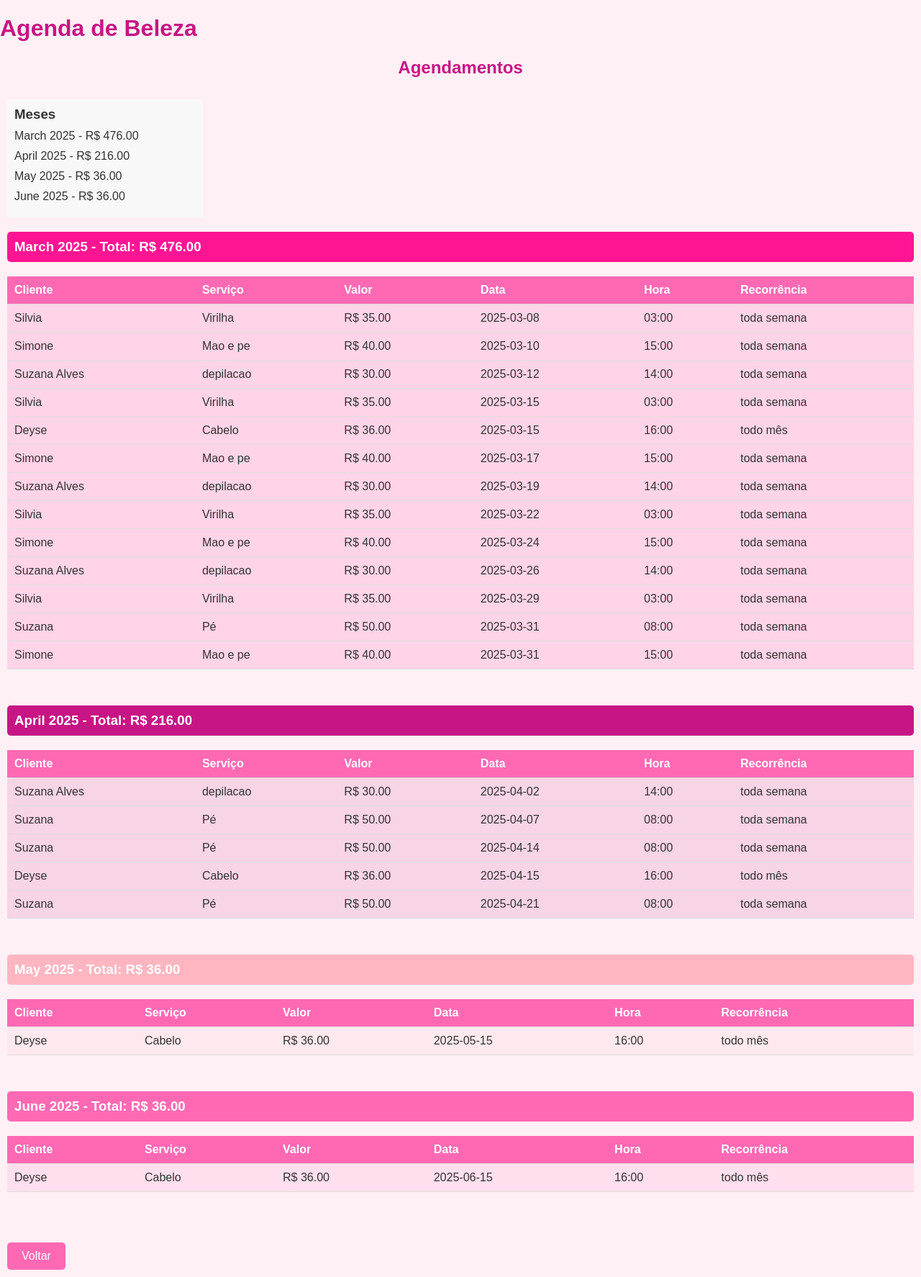
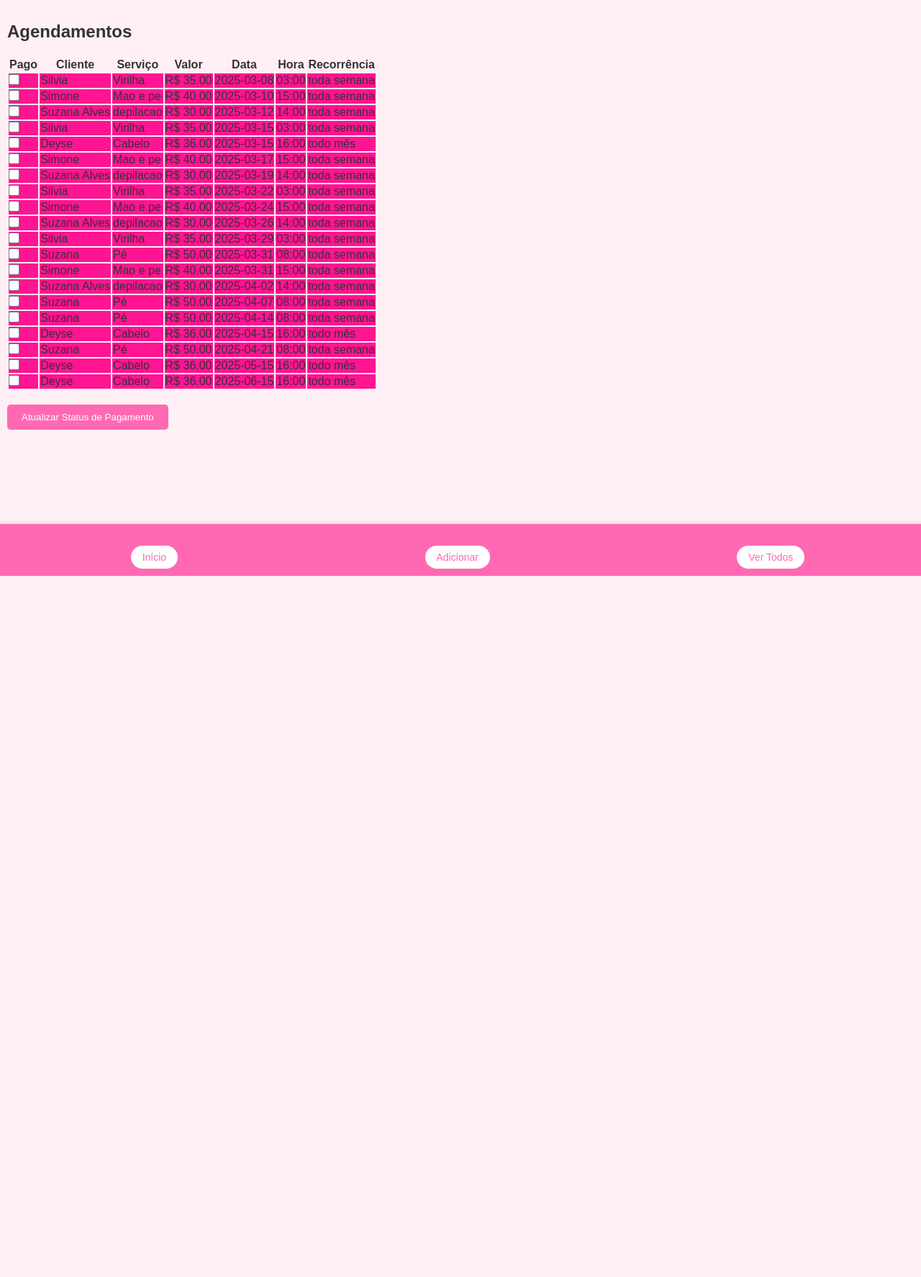
Before and after one commit to dilsonlima/salaodebelezaWebApp, a Flask app: page /view in a window 1280 px wide. Shown: the whole page at 72% size. After the commit the page ends 800 px from the top, so only its background shows below. Run offline with Flask 3, Linux system fonts and the light colour scheme; data comes from the database, SQL or seed files in the repository; both versions use the stored data as it was after the commit.

Commit message:
adicionando combo para pago ou nao

```diff
--- a/app.py
+++ b/app.py
@@ -26,10 +26,50 @@ def init_db():
 
 init_db()
 
-# Rota principal
+#cria banco de dados pago
+def init_db():
+    with sqlite3.connect(DATABASE) as conn:
+        cursor = conn.cursor()
+        cursor.execute('''
+            CREATE TABLE IF NOT EXISTS appointments (
+                id INTEGER PRIMARY KEY AUTOINCREMENT,
+                client_name TEXT NOT NULL,
+                service_description TEXT NOT NULL,
+                service_value REAL NOT NULL,
+                date TEXT NOT NULL,
+                time TEXT NOT NULL,
+                recurrence TEXT NOT NULL,
+                color TEXT NOT NULL,
+                pago BOOLEAN DEFAULT 0  -- Novo campo (0 = não pago, 1 = pago)
+            )
+        ''')
+        conn.commit()
+
+#Adicionar nova rota para resumo do dia
+from datetime import datetime, time
+
 @app.route('/')
 def index():
-    return render_template('index.html')
+    try:
+        with sqlite3.connect(DATABASE) as conn:
+            cursor = conn.cursor()
+            today = datetime.now().strftime('%Y-%m-%d')
+            cursor.execute('SELECT * FROM appointments WHERE date = ? ORDER BY time', (today,))
+            appointments = cursor.fetchall()
+
+            # Remove agendamentos com horários já passados
+            current_time = datetime.now().time()
+            filtered_appointments = []
+            for appointment in appointments:
+                appointment_time = datetime.strptime(appointment[5], '%H:%M').time()  # appointment[5] é a hora
+                if appointment_time >= current_time:
+                    filtered_appointments.append(appointment)
+
+    except sqlite3.Error as e:
+        print(f"Erro no banco de dados: {e}")
+        filtered_appointments = []
+
+    return render_template('index.html', appointments=filtered_appointments)
 
 # Rota para adicionar agendamento
 @app.route('/add', methods=['GET', 'POST'])
@@ -78,6 +118,7 @@ def calculate_recurrence_date(start_date, recurrence, iteration):
         return start_date + relativedelta(months=iteration)
     return start_date
 
+
 # Rota para visualizar agendamentos
 @app.route('/view')
 def view_appointments():
@@ -86,32 +127,36 @@ def view_appointments():
             cursor = conn.cursor()
             cursor.execute('SELECT * FROM appointments ORDER BY date, time')
             appointments = cursor.fetchall()
-
-            # Agrupa os agendamentos por mês e calcula a soma dos valores
-            grouped_appointments = {}
-            colors = ['#FFB6C1', '#FF69B4', '#FF1493', '#C71585']  # Cores para cada mês
-            for appointment in appointments:
-                date = datetime.strptime(appointment[4], '%Y-%m-%d')  # appointment[4] é a data
-                month_year = date.strftime('%Y-%m')  # Formato: "2023-10"
-                month_name = date.strftime('%B %Y')  # Formato: "October 2023"
-                service_value = float(appointment[3])  # appointment[3] é o valor do serviço
-
-                if month_year not in grouped_appointments:
-                    grouped_appointments[month_year] = {
-                        'month_name': month_name,
-                        'color': colors[(date.month - 1) % len(colors)],  # Cor baseada no mês
-                        'total_value': 0.0,  # Inicializa a soma dos valores
-                        'appointments': []
-                    }
-
-                grouped_appointments[month_year]['total_value'] += service_value
-                grouped_appointments[month_year]['appointments'].append(appointment)
-
     except sqlite3.Error as e:
         print(f"Erro no banco de dados: {e}")
-        grouped_appointments = {}
+        appointments = []
 
-    return render_template('view_appointments.html', grouped_appointments=grouped_appointments)
+    return render_template('view_appointments.html', appointments=appointments)
+
+
+#rota para calcular o pago
+@app.route('/update_payment_status', methods=['POST'])
+def update_payment_status():
+    try:
+        with sqlite3.connect(DATABASE) as conn:
+            cursor = conn.cursor()
+            # Obtém todos os IDs dos agendamentos
+            cursor.execute('SELECT id FROM appointments')
+            all_ids = [row[0] for row in cursor.fetchall()]
+
+            # Obtém os IDs dos agendamentos marcados como pagos
+            paid_ids = request.form.getlist('pago')
+
+            # Atualiza o status de pagamento
+            for appointment_id in all_ids:
+                pago = 1 if str(appointment_id) in paid_ids else 0
+                cursor.execute('UPDATE appointments SET pago = ? WHERE id = ?', (pago, appointment_id))
+            conn.commit()
+    except sqlite3.Error as e:
+        print(f"Erro no banco de dados: {e}")
+
+    return redirect(url_for('view_appointments'))
+
 
 if __name__ == '__main__':
     app.run(debug=True)
--- a/static/style.css
+++ b/static/style.css
@@ -1,139 +1,3 @@
-body {
-    font-family: Arial, sans-serif;
-    background-color: #FFF0F5;
-    color: #333;
-}
-
-h1 {
-    color: #C71585;
-}
-
-a {
-    color: #FF69B4;
-    text-decoration: none;
-}
-
-a:hover {
-    text-decoration: underline;
-}
-
-form {
-    margin: 20px 0;
-}
-
-label {
-    display: block;
-    margin: 10px 0 5px;
-}
-
-input, select, button {
-    padding: 8px;
-    margin-bottom: 10px;
-    border: 1px solid #FF69B4;
-    border-radius: 4px;
-}
-
-button {
-    background-color: #FF69B4;
-    color: white;
-    border: none;
-    cursor: pointer;
-}
-
-button:hover {
-    background-color: #C71585;
-}
-
-table {
-    width: 100%;
-    border-collapse: collapse;
-    margin: 20px 0;
-}
-
-th, td {
-    padding: 10px;
-    text-align: left;
-    border-bottom: 1px solid #FF69B4;
-}
-
-th {
-    background-color: #FF69B4;
-    color: white;
-}
-
-
-.btn {
-    display: inline-block;
-    padding: 10px 20px;
-    margin: 10px;
-    background-color: #FF69B4;
-    color: white;
-    text-decoration: none;
-    border-radius: 5px;
-    border: none;
-    cursor: pointer;
-    font-size: 16px;
-}
-
-.btn:hover {
-    background-color: #C71585;
-}
-
-
-/* Estilo para o menu vertical */
-.menu-vertical {
-    width: 20%;
-    padding: 10px;
-    background-color: #f8f8f8;
-}
-
-.menu-vertical ul {
-    list-style-type: none;
-    padding: 0;
-}
-
-.menu-vertical li {
-    margin-bottom: 10px;
-}
-
-.menu-vertical a {
-    text-decoration: none;
-    color: #333;
-}
-
-.menu-vertical a:hover {
-    color: #FF69B4;
-}
-
-/* Estilo para as seções de agendamentos */
-.section-agendamentos {
-    width: 80%;
-    padding: 10px;
-}
-
-.section-agendamentos h3 {
-    background-color: #FF69B4;
-    padding: 10px;
-    color: white;
-    border-radius: 5px;
-}
-
-.section-agendamentos table {
-    width: 100%;
-    border-collapse: collapse;
-    margin-top: 10px;
-}
-
-.section-agendamentos th, .section-agendamentos td {
-    padding: 10px;
-    text-align: left;
-    border-bottom: 1px solid #ddd;
-}
-
-.section-agendamentos tr:hover {
-    background-color: #f5f5f5;
-}
-
 /* Estilos Gerais */
 body {
     font-family: Arial, sans-serif;
@@ -143,108 +7,114 @@ body {
     color: #333;
 }
 
-h2 {
-    text-align: center;
-    color: #C71585;
-}
-
 .container {
-    display: flex;
-    flex-direction: column;
     padding: 10px;
 }
 
-/* Menu Vertical */
-.menu-vertical {
-    background-color: #f8f8f8;
-    padding: 10px;
+/* Cabeçalho */
+.header {
+    text-align: center;
     margin-bottom: 20px;
 }
 
-.menu-vertical h3 {
-    margin: 0 0 10px 0;
-    color: #333;
+.header .icon {
+    width: 50px;
+    height: 50px;
+    margin-bottom: 10px;
 }
 
-.menu-vertical ul {
+.header h1 {
+    font-size: 24px;
+    color: #C71585;
+    margin: 0;
+}
+
+/* Resumo do Dia */
+.daily-summary {
+    background-color: white;
+    padding: 15px;
+    border-radius: 10px;
+    box-shadow: 0 2px 5px rgba(0, 0, 0, 0.1);
+}
+
+.daily-summary h2 {
+    font-size: 20px;
+    color: #333;
+    margin-bottom: 10px;
+}
+
+.daily-summary ul {
     list-style-type: none;
     padding: 0;
     margin: 0;
 }
 
-.menu-vertical li {
-    margin-bottom: 10px;
-}
-
-.menu-vertical a {
-    text-decoration: none;
-    color: #333;
+.daily-summary li {
+    padding: 10px;
+    border-bottom: 1px solid #eee;
     font-size: 16px;
 }
 
-.menu-vertical a:hover {
-    color: #FF69B4;
+.daily-summary li:last-child {
+    border-bottom: none;
 }
 
-/* Agendamentos por Mês */
-.agendamentos-container {
+/* Menu Suspenso no Rodapé */
+footer {
+    position: fixed;
+    bottom: 0;
+    left: 0;
     width: 100%;
+    background-color: #FF69B4;
+    padding: 10px;
+    text-align: center;
+    box-shadow: 0 -2px 5px rgba(0, 0, 0, 0.1);
 }
 
-.month-section {
-    margin-bottom: 30px;
+.footer-menu {
+    display: flex;
+    justify-content: space-around;
 }
 
-.month-section h3 {
-    background-color: #FF69B4;
-    padding: 10px;
-    color: white;
-    border-radius: 5px;
-    margin: 0 0 10px 0;
+.footer-menu .btn {
+    background-color: white;
+    color: #FF69B4;
+    padding: 8px 16px;
+    border-radius: 20px;
+    text-decoration: none;
+    font-size: 14px;
+    transition: background-color 0.3s, color 0.3s;
 }
 
-.table-container {
-    overflow-x: auto; /* Permite rolagem horizontal */
+.footer-menu .btn:hover {
+    background-color: #C71585;
+    color: white;
 }
 
-table {
-    width: 100%;
-    border-collapse: collapse;
-    margin-top: 10px;
+/* Estilo para as linhas tachadas */
+tr.pago td {
+    text-decoration: line-through;
+    font-style: italic;
+    color: #888; /* Cor mais clara para serviços pagos */
 }
 
-th, td {
-    padding: 10px;
-    text-align: left;
-    border-bottom: 1px solid #ddd;
-    white-space: nowrap; /* Evita quebra de linha */
+/* Estilo para os checkboxes */
+input[type="checkbox"] {
+    transform: scale(1.2); /* Aumenta o tamanho do checkbox */
+    margin: 0;
 }
 
-tr:hover {
-    background-color: #f5f5f5;
+/* Estilo para o botão de atualização */
+.btn {
+    background-color: #FF69B4;
+    color: white;
+    padding: 10px 20px;
+    border: none;
+    border-radius: 5px;
+    cursor: pointer;
+    margin-top: 20px;
 }
 
-/* Media Queries para Dispositivos Móveis */
-@media (max-width: 768px) {
-    .container {
-        flex-direction: column;
-    }
-
-    .menu-vertical {
-        width: 100%;
-        margin-bottom: 20px;
-    }
-
-    .agendamentos-container {
-        width: 100%;
-    }
-
-    .month-section h3 {
-        font-size: 18px;
-    }
-
-    th, td {
-        padding: 8px;
-        font-size: 14px;
-    }
+.btn:hover {
+    background-color: #C71585;
 }
--- a/templates/base.html
+++ b/templates/base.html
@@ -7,14 +7,17 @@
     <link rel="stylesheet" href="{{ url_for('static', filename='style.css') }}">
 </head>
 <body>
-    <header>
-        <h1>Agenda de Beleza</h1>
-    </header>
-    <main>
+    <div class="container">
         {% block content %}{% endblock %}
-    </main>
+    </div>
+
+    <!-- Menu Suspenso no Rodapé -->
     <footer>
-        <a href="{{ url_for('index') }}" class="btn">Voltar</a>
+        <div class="footer-menu">
+            <a href="{{ url_for('index') }}" class="btn">Início</a>
+            <a href="{{ url_for('add_appointment') }}" class="btn">Adicionar</a>
+            <a href="{{ url_for('view_appointments') }}" class="btn">Ver Todos</a>
+        </div>
     </footer>
 </body>
 </html>
--- a/templates/view_appointments.html
+++ b/templates/view_appointments.html
@@ -2,32 +2,11 @@
 
 {% block content %}
     <h2>Agendamentos</h2>
-    <div class="container">
-        <!-- Menu Vertical -->
-        <div class="menu-vertical">
-            <h3>Meses</h3>
-            <ul>
-                {% for month_year, data in grouped_appointments.items() %}
-                    <li>
-                        <a href="#{{ month_year }}">
-                            {{ data.month_name }} - R$ {{ "%.2f"|format(data.total_value) }}
-                        </a>
-                    </li>
-                {% endfor %}
-            </ul>
-        </div>
-
-        <!-- Agendamentos por Mês -->
-        <div class="agendamentos-container">
-            {% for month_year, data in grouped_appointments.items() %}
-                <div id="{{ month_year }}" class="month-section">
-                    <h3 style="background-color: {{ data.color }};">
-                        {{ data.month_name }} - Total: R$ {{ "%.2f"|format(data.total_value) }}
-                    </h3>
-                    <div class="table-container">
+    <form method="POST" action="{{ url_for('update_payment_status') }}">
         <table>
             <thead>
                 <tr>
+                    <th>Pago</th>
                     <th>Cliente</th>
                     <th>Serviço</th>
                     <th>Valor</th>
@@ -37,21 +16,34 @@
                 </tr>
             </thead>
             <tbody>
-                                {% for appointment in data.appointments %}
-                                    <tr style="background-color: {{ data.color }}20;">
-                                        <td>{{ appointment[1] }}</td>
-                                        <td>{{ appointment[2] }}</td>
-                                        <td>R$ {{ "%.2f"|format(appointment[3]) }}</td>
-                                        <td>{{ appointment[4] }}</td>
-                                        <td>{{ appointment[5] }}</td>
-                                        <td>{{ appointment[6] }}</td>
+                {% for appointment in appointments %}
+                    <tr style="background-color: {{ appointment[7] }};">
+                        <td>
+                            <input type="checkbox" name="pago" value="{{ appointment[0] }}"
+                                   {% if appointment[8] %}checked{% endif %}>
+                        </td>
+                        <td {% if appointment[8] %}class="pago"{% endif %}>
+                            {{ appointment[1] }}
+                        </td>
+                        <td {% if appointment[8] %}class="pago"{% endif %}>
+                            {{ appointment[2] }}
+                        </td>
+                        <td {% if appointment[8] %}class="pago"{% endif %}>
+                            R$ {{ "%.2f"|format(appointment[3]) }}
+                        </td>
+                        <td {% if appointment[8] %}class="pago"{% endif %}>
+                            {{ appointment[4] }}
+                        </td>
+                        <td {% if appointment[8] %}class="pago"{% endif %}>
+                            {{ appointment[5] }}
+                        </td>
+                        <td {% if appointment[8] %}class="pago"{% endif %}>
+                            {{ appointment[6] }}
+                        </td>
                     </tr>
                 {% endfor %}
             </tbody>
         </table>
-                    </div>
-                </div>
-            {% endfor %}
-        </div>
-    </div>
+        <button type="submit" class="btn">Atualizar Status de Pagamento</button>
+    </form>
 {% endblock %}
```
Also changed, not shown: templates/index.html (+19 -2 lines), database.db. Lines whose indentation alone changed are shown as unchanged.
